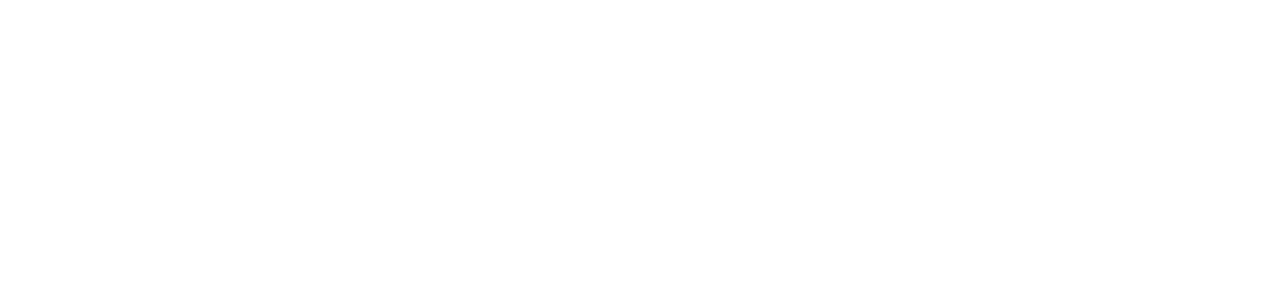
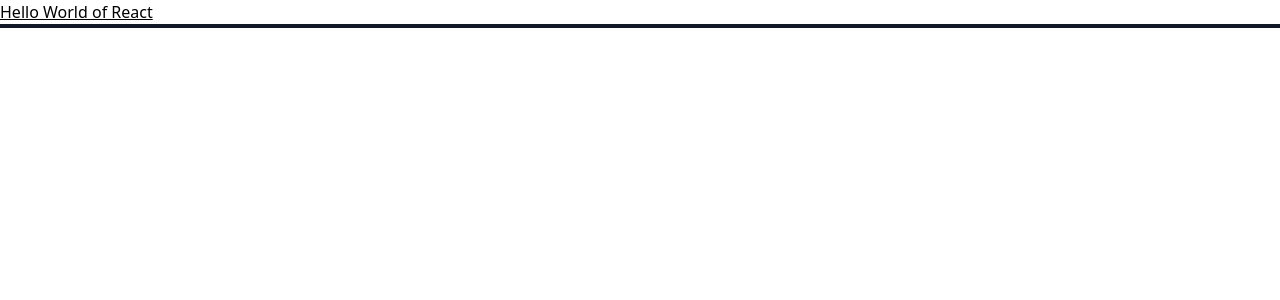
Before and after one commit to Matdweb/AlbumSearcher-experimental, a React (Vite) app: page / in a window 1280 px wide. Shown: the top 300 px of the page. Built offline with nearby package versions, Linux system fonts and the light colour scheme.

Commit message:
set up tailwind

```diff
--- a/index.html
+++ b/index.html
@@ -4,6 +4,7 @@
     <meta charset="UTF-8" />
     <link rel="icon" type="image/svg+xml" href="/vite.svg" />
     <meta name="viewport" content="width=device-width, initial-scale=1.0" />
+    <link href="/dist/output.css" rel="stylesheet">
     <title>Vite + React</title>
   </head>
   <body>
--- a/package.json
+++ b/package.json
@@ -21,6 +21,7 @@
     "eslint-plugin-react": "^7.32.2",
     "eslint-plugin-react-hooks": "^4.6.0",
     "eslint-plugin-react-refresh": "^0.4.1",
+    "tailwindcss": "^3.3.3",
     "vite": "^4.4.0"
   }
 }
--- a/src/App.jsx
+++ b/src/App.jsx
@@ -1,9 +1,12 @@
+import './input.css'
 
 function App() {
 
   return (
     <>
-
+      <div className=''>
+        <h1 className='outline outline-gray-900 outline-4 underline'>Hello World of React</h1>
+      </div>
     </>
   )
 }
--- /dev/null
+++ b/src/input.css
@@ -0,0 +1,3 @@
+@tailwind base;
+@tailwind components;
+@tailwind utilities;
--- /dev/null
+++ b/tailwind.config.js
@@ -0,0 +1,8 @@
+/** @type {import('tailwindcss').Config} */
+export default {
+  content: ["./src/**/*.{html,js,jsx}"],
+  theme: {
+    extend: {},
+  },
+  plugins: [],
+}
```
Also changed, not shown: 1 other file (tests, documents, lock files or other folders).
